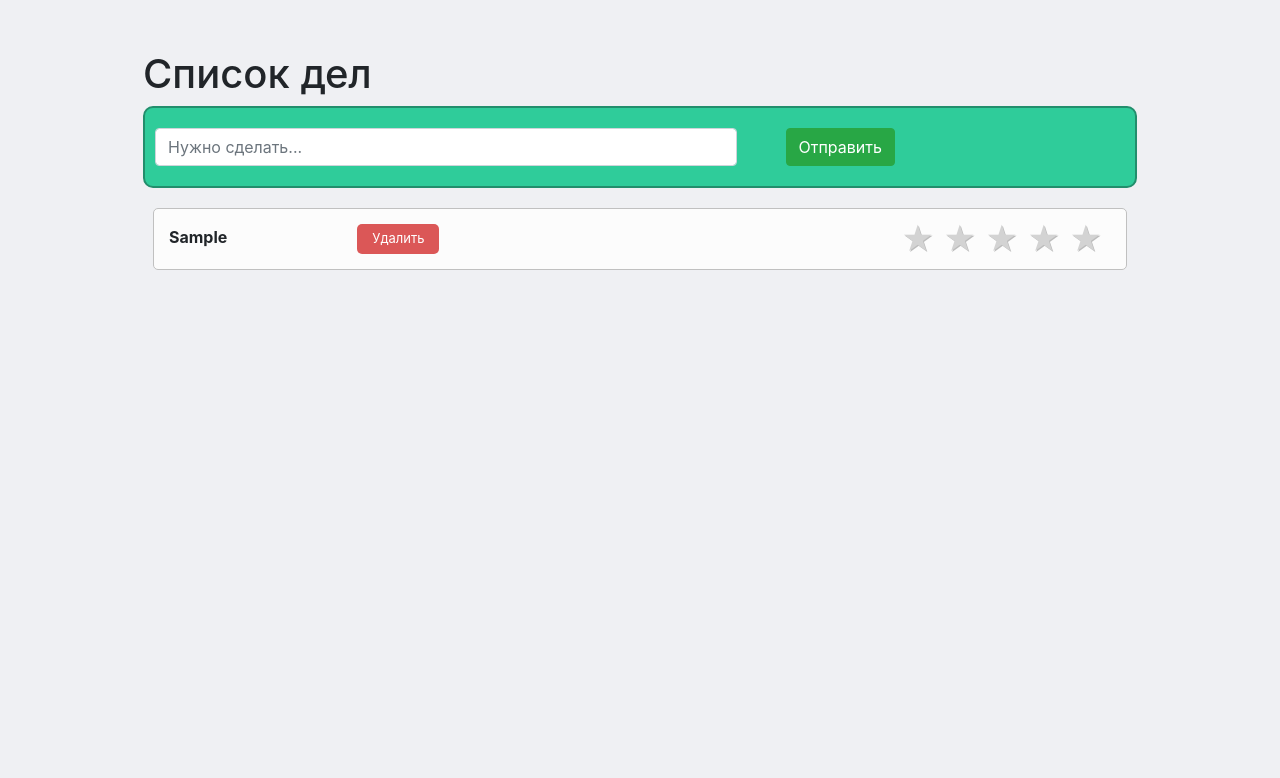
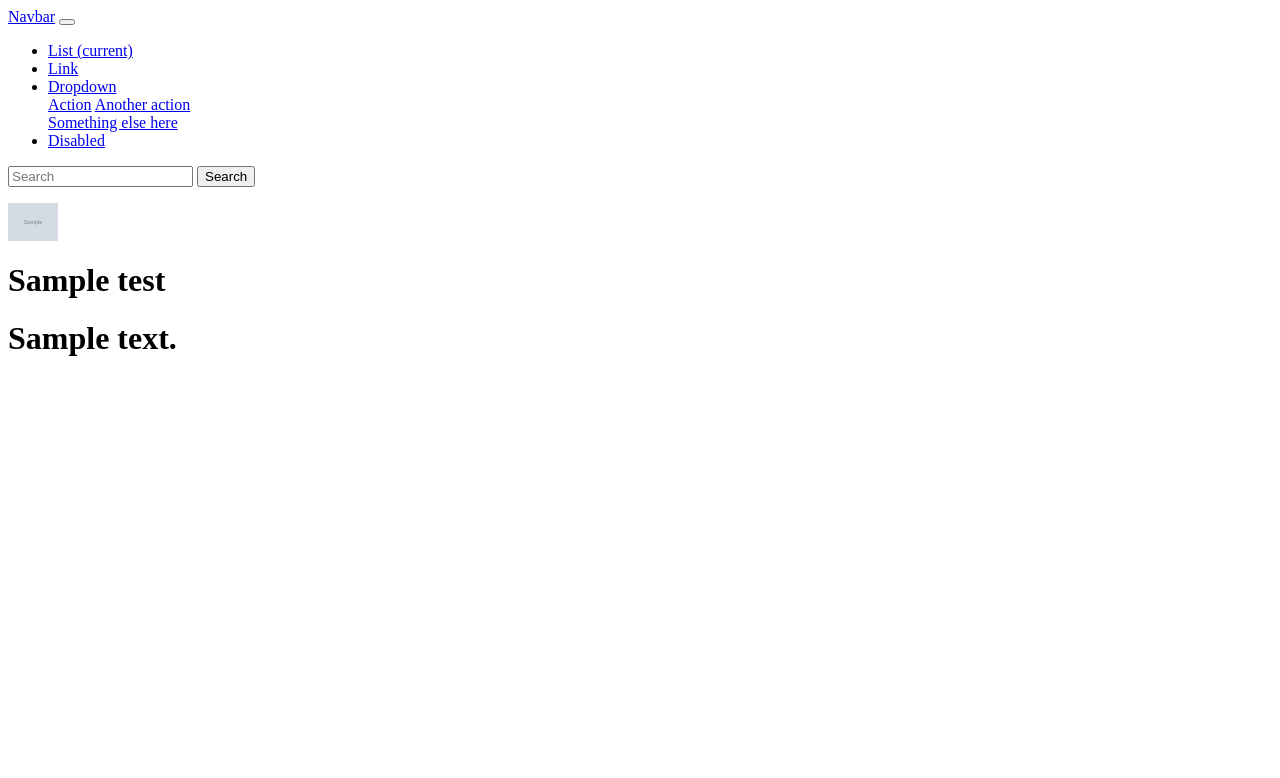
Before and after one commit to Fendansas/studyphp, a PHP site: page /main/index.php?route=main in a window 1280 px wide. Shown: the top 778 px of the page. Run offline with PHP 8.4, Linux system fonts and the light colour scheme; tables that the repository leaves empty or names only in its code hold one stand-in row (values such as "Sample post"); grey boxes marked "Sample" are stand-in pictures.

Commit message:
test task

```diff
--- a/configDB.php
+++ /dev/null
@@ -1,3 +0,0 @@
-<?php
-    $dsn = 'mysql:host=localhost;dbname=mydb';
-    $pdo = new PDO($dsn, 'root', 'root');
--- /dev/null
+++ b/configdb.php
@@ -0,0 +1,3 @@
+<?php
+$dsn = 'mysql:host=localhost;dbname=mydb';
+$pdo = new PDO($dsn, 'root', 'root');
--- a/css/style.css
+++ /dev/null
@@ -1,93 +0,0 @@
-body {background-color: #EFF0F3!important}
-
-.container {
-    margin-top: 50px;
-    width: 80%!important;
-}
-
-form {
-    background: #2FCC9A;
-    border: 2px solid #228e6c;
-    border-radius: 10px;
-    padding: 20px 10px;
-    margin-bottom: 20px;
-}
-
-#task {
-    width: 60%;
-    float: left;
-    margin-right: 5%;
-}
-
-ul {
-    padding: 0 10px!important;
-}
-
-ul li {
-    list-style: none;
-    padding: 15px;
-    margin-bottom: 10px;
-    background: #fcfcfc;
-    border: 1px solid silver;
-    border-radius: 5px;
-}
-
-ul li:hover {
-    background: #e5e5e5;
-}
-
-ul li button {
-    border: 0;
-    padding: 5px 15px;
-    color: white;
-    font-size: 13px;
-    background: #db5757;
-    position: relative;
-    left: 130px;
-    border-radius: 5px;
-}
-
-ul li button:hover {
-    background: #a04141;
-}
-
-.rating-area {
-    overflow: hidden;
-    width: 265px;
-    margin: 0 auto;
-}
-.rating-area:not(:checked) > input {
-    display: none;
-}
-.rating-area:not(:checked) > label {
-    float: right;
-    width: 42px;
-    padding: 0;
-    cursor: pointer;
-    font-size: 32px;
-    line-height: 32px;
-    color: lightgrey;
-    text-shadow: 1px 1px #bbb;
-}
-.rating-area:not(:checked) > label:before {
-    content: '★';
-}
-.rating-area > input:checked ~ label {
-    color: gold;
-    text-shadow: 1px 1px #c60;
-}
-.rating-area:not(:checked) > label:hover,
-.rating-area:not(:checked) > label:hover ~ label {
-    color: gold;
-}
-.rating-area > input:checked + label:hover,
-.rating-area > input:checked + label:hover ~ label,
-.rating-area > input:checked ~ label:hover,
-.rating-area > input:checked ~ label:hover ~ label,
-.rating-area > label:hover ~ input:checked ~ label {
-    color: gold;
-    text-shadow: 1px 1px goldenrod;
-}
-.rate-area > label:active {
-    position: relative;
-}
--- a/index.php
+++ b/index.php
@@ -1,45 +1,29 @@
-<!DOCTYPE html>
-<html lang="ru">
-<head>
-    <meta charset="UTF-8">
-    <meta name="viewport" content="width=device-width, initial scale=1.0">
-    <meta http-equiv="X-UA-Compatible" content="ie=edge">
-    <title>Сисок дел</title>
-    <link rel="stylesheet" href="css/style.css">
-    <link rel="stylesheet" href="https://cdn.jsdelivr.net/npm/bootstrap@4.6.0/dist/css/bootstrap.min.css">
-</head>
-<body>
-    <div class="container">
-        <h1>Список дел</h1>
-        <form action="/add.php" method="post">
-            <input type="text" name="task" id="task" placeholder="Нужно сделать..." class="form-control">
-            <button type="submit" name="sandTask" class="btn btn-success">Отправить</button>
-        </form>
-        <?php
-        require 'configDB.php';
+<?php
 
-        echo '<ul>';
-        $query = $pdo->query('SELECT * FROM `tasks` ORDER BY `id` DESC');
-        while($row = $query->fetch(PDO::FETCH_OBJ)) {
-            echo '<li><b>'.$row->task.'</b><a href="/delete.php?id='.$row->id.'"><button>Удалить</button>
+include 'configdb.php';
+$route = $_GET['route'];
+require 'view/header.php';
+if($route ==''){
+    require 'view/create.php';
+}
+switch ($route){
+    case 'main':
+        require 'view/main.php';
+        break;
+    case 'list':
+        require 'list.php';
+        break;
 
-            <a class="rating-area">
-                <input type="radio" id="star-5" name="rating" value="5">
-                <label for="star-5" title="Оценка «5»"></label>
-                <input type="radio" id="star-4" name="rating" value="4">
-                <label for="star-4" title="Оценка «4»"></label>
-                <input type="radio" id="star-3" name="rating" value="3">
-                <label for="star-3" title="Оценка «3»"></label>
-                <input type="radio" id="star-2" name="rating" value="2">
-                <label for="star-2" title="Оценка «2»"></label>
-                <input type="radio" id="star-1" name="rating" value="1">
-                <label for="star-1" title="Оценка «1»"></label>
-            </a>
+}
 
-            </a></li>';
-        }
-        echo '</ul>';
-        ?>
-    </div>
-</body>
-</html>
+
+
+//$dsn = 'mysql:host=localhost;dbname=mydb';
+//$pdo = new PDO($dsn, 'root', 'root');
+//$sql = "SELECT FROM test";
+//$statement = $pdo->prepare($sql);
+//$statement->execute();
+//$posts = $statement->fetchAll(PDO::FETCH_ASSOC);
+//
+//include "view/main.php";
+//var_dump($posts);
--- /dev/null
+++ b/list.php
@@ -0,0 +1,6 @@
+<?php
+
+    $sql = "SELECT * FROM test";
+    $statement = $pdo->prepare($sql);
+    $statement->execute();
+    $posts = $statement->fetchAll(PDO::FETCH_ASSOC);
--- /dev/null
+++ b/view/create.php
@@ -0,0 +1,6 @@
+<form action="../store.php" method="post" enctype="multipart/form-data">
+    <input type="text" name="title"><br>
+    <textarea name="content"></textarea><br>
+    <input type="file" name="image"><br><br>
+    <button type="submit"> Submit</button>
+</form>
--- /dev/null
+++ b/view/header.php
@@ -0,0 +1,35 @@
+<nav class="navbar navbar-expand-lg navbar-light bg-light">
+    <a class="navbar-brand" href="http://localhost:8888/">Navbar</a>
+    <button class="navbar-toggler" type="button" data-toggle="collapse" data-target="#navbarSupportedContent" aria-controls="navbarSupportedContent" aria-expanded="false" aria-label="Toggle navigation">
+        <span class="navbar-toggler-icon"></span>
+    </button>
+
+    <div class="collapse navbar-collapse" id="navbarSupportedContent">
+        <ul class="navbar-nav mr-auto">
+            <li class="nav-item active">
+                <a class="nav-link" href="http://localhost:8888/main">List <span class="sr-only">(current)</span></a>
+            </li>
+            <li class="nav-item">
+                <a class="nav-link" href="#">Link</a>
+            </li>
+            <li class="nav-item dropdown">
+                <a class="nav-link dropdown-toggle" href="#" id="navbarDropdown" role="button" data-toggle="dropdown" aria-haspopup="true" aria-expanded="false">
+                    Dropdown
+                </a>
+                <div class="dropdown-menu" aria-labelledby="navbarDropdown">
+                    <a class="dropdown-item" href="#">Action</a>
+                    <a class="dropdown-item" href="#">Another action</a>
+                    <div class="dropdown-divider"></div>
+                    <a class="dropdown-item" href="#">Something else here</a>
+                </div>
+            </li>
+            <li class="nav-item">
+                <a class="nav-link disabled" href="#">Disabled</a>
+            </li>
+        </ul>
+        <form class="form-inline my-2 my-lg-0">
+            <input class="form-control mr-sm-2" type="search" placeholder="Search" aria-label="Search">
+            <button class="btn btn-outline-success my-2 my-sm-0" type="submit">Search</button>
+        </form>
+    </div>
+</nav>
--- /dev/null
+++ b/view/main.php
@@ -0,0 +1,9 @@
+<?php
+include 'list.php';
+?>
+<?php foreach($posts as $post):?>
+    <p><img src="/uploads/<?=$post['image'];?>" width="50"></p>
+<h1><?=$post['title'];?></h1>
+<h1><?=$post['content'];?></h1>
+
+<?php endforeach;?>
```
Also changed, not shown: Post.php (added, +21 -0 lines), add.php (deleted, +0 -15 lines), delete.php (deleted, +0 -13 lines), scores.php (deleted, +0 -13 lines), store.php (added, +11 -0 lines), .htaccess.
